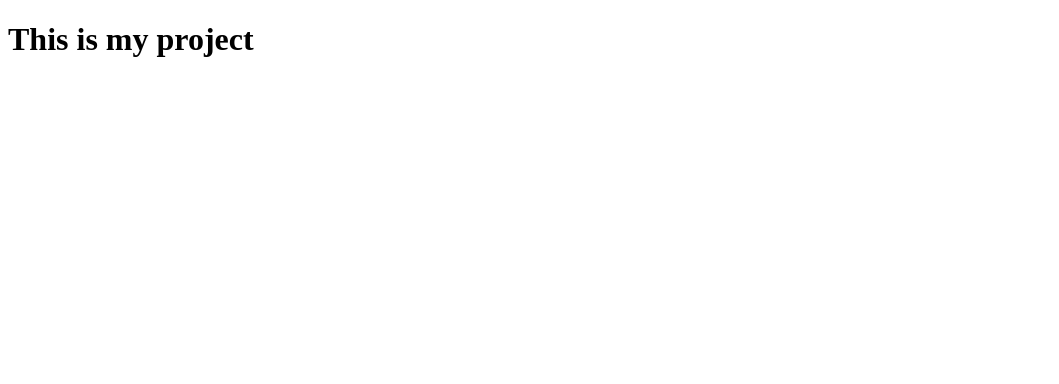
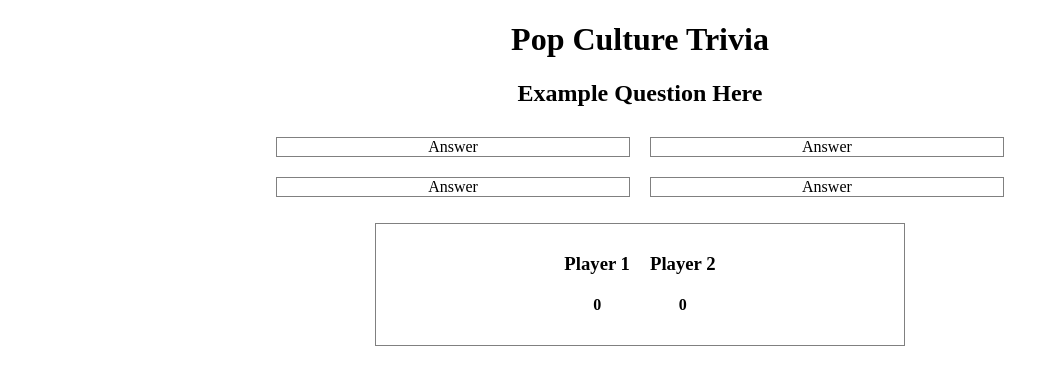
Before and after one commit to sarahecarter/seir-penguin-project-1, a plain HTML site: page index.html in a window 1280 px wide. Shown: the whole page, without its empty margins (0-1059 px from the left). Drawn offline with nearby package versions, Linux system fonts and the light colour scheme; no server answers.

Commit message:
created AJAX call and built wireframe of gameboard

```diff
--- a/app.js
+++ b/app.js
@@ -0,0 +1,6 @@
+const url = "https://cdn.contentful.com/spaces/unul3en2jtfl/environments/master/entries?access_token=YIweag8-CCwmyLDQiTXz5O1Zvf-LsVDbckGQC0y-J2A&content_type=triviaq";
+
+$.ajax(url)
+.then((data) => {
+    console.log(data);
+})
--- a/index.html
+++ b/index.html
@@ -10,6 +10,28 @@
     <script src="app.js" defer></script>
 </head>
 <body>
-    <h1>This is my project</h1>
+    <h1>Pop Culture Trivia</h1>
+
+    <div class="gameboard">
+        <div class="question"><h2>Example Question Here</h2></div>
+        <div class="answers">
+            <ul>
+                <li id="a">Answer</li>
+                <li id="b">Answer</li>
+                <li id="c">Answer</li>
+                <li id="d">Answer</li>
+            </ul>
+        </div>
+        <div class="scores">
+            <div id="player1" class="player">
+                <h3>Player 1</h3>
+                <h4>0</h4>
+            </div>
+            <div id="player2" class="player">
+                <h3>Player 2</h3>
+                <h4>0</h4>
+            </div>
+        </div>
+    </div>
 </body>
 </html>
--- a/styles.css
+++ b/styles.css
@@ -0,0 +1,47 @@
+* {
+    box-sizing: border-box;
+    text-align: center;
+}
+
+.answers ul {
+    list-style: none;
+    padding: 0;
+    display: flex;
+    flex-direction: column;
+    justify-content: center;
+}
+
+.answers li {
+    margin: 10px;
+    border: 1px solid gray;
+    cursor: pointer;
+}
+
+.scores {
+    display: flex;
+    justify-content: center;
+    border: solid 1px gray;
+    width: 60%;
+    margin: auto;
+}
+
+.player {
+    margin: 10px;
+}
+
+@media screen and (min-width: 768px) {
+    .answers ul {
+        flex-direction: row;
+        flex-wrap: wrap;
+    }
+
+    .answers li {
+        width: 40%;
+    }
+
+    .gameboard {
+        width: 70%;
+        margin: auto;
+    }
+
+}
```
